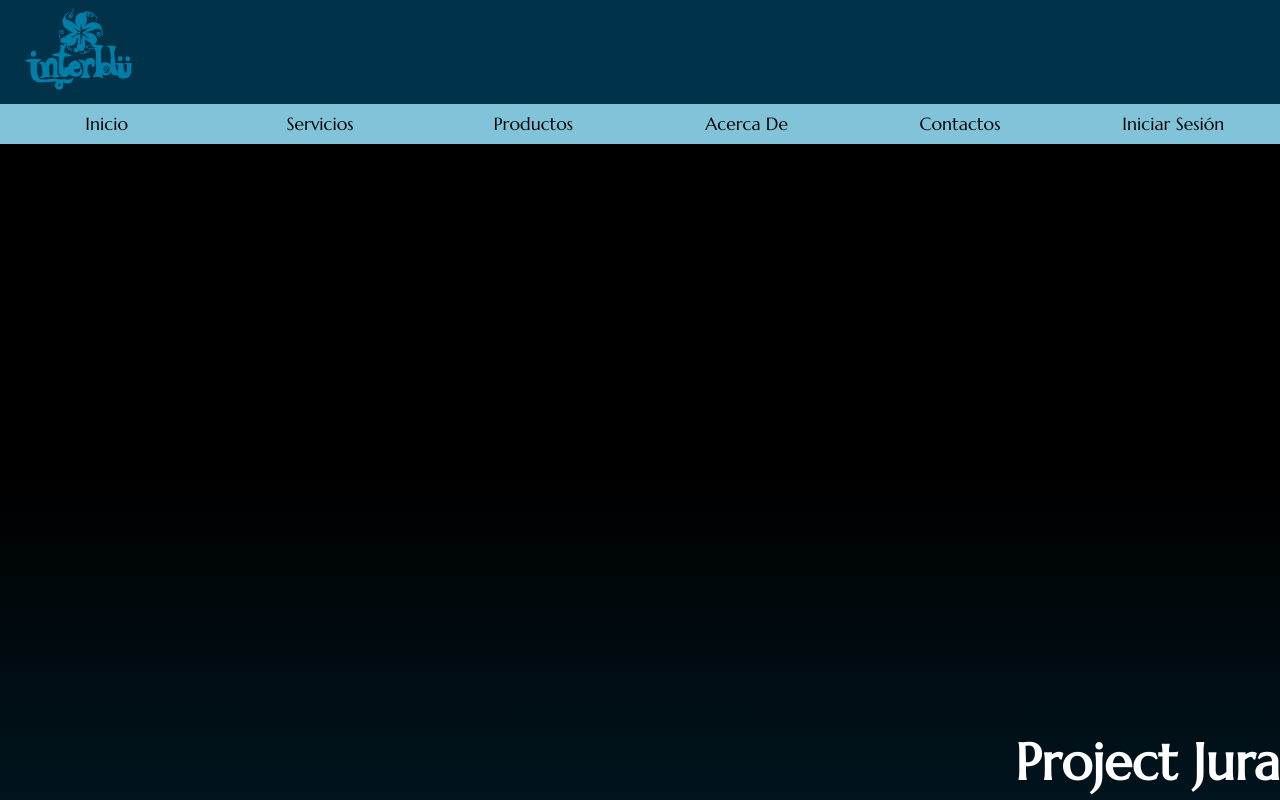
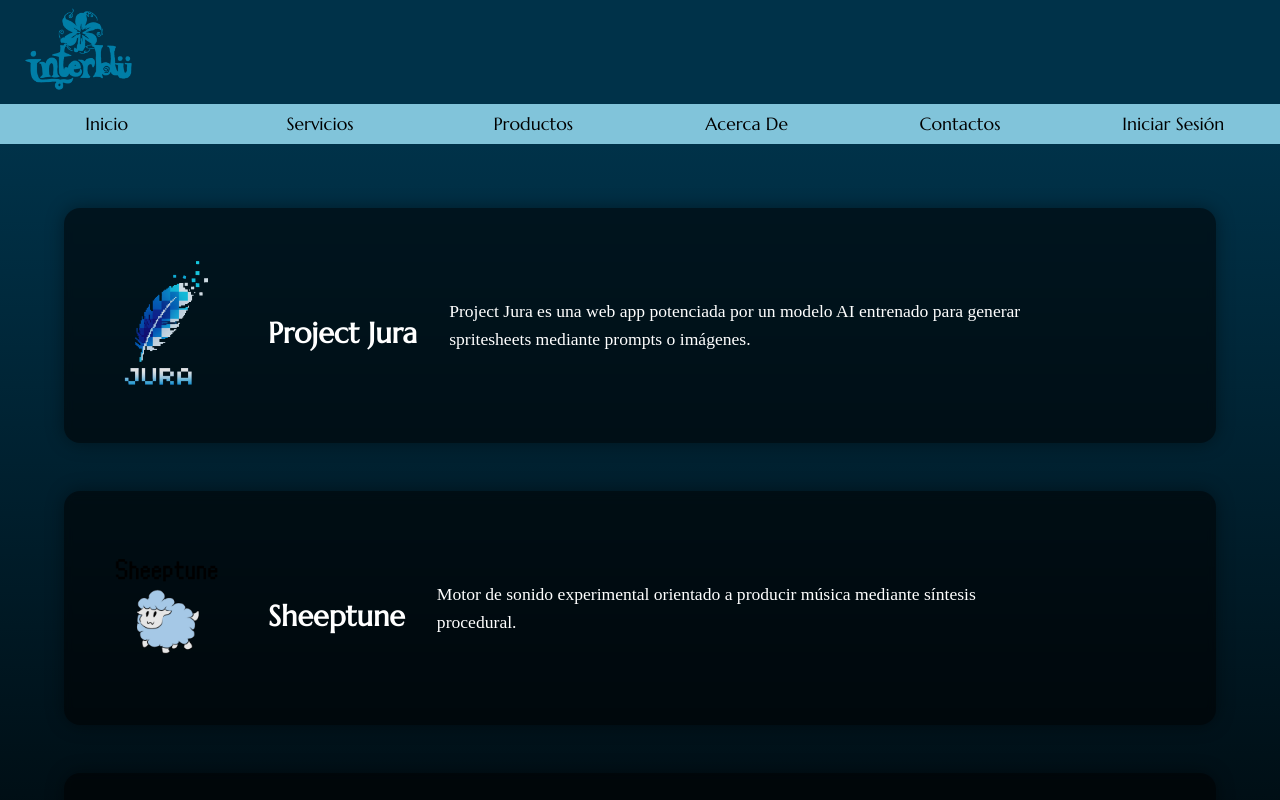
Before and after one commit to mrck245/interblu-project, a Vue app: page /services in a window 1280 px wide. Shown: the top 800 px of the page. Built offline with nearby package versions, Linux system fonts and the light colour scheme.

Commit message:
ib-dev-1.3.1

```diff
--- a/src/components/hero-saas.vue
+++ b/src/components/hero-saas.vue
@@ -185,8 +185,7 @@ const prevSlide = () => {
   /* Degradado Sutil de Transparente a Blanco si lo necesitas para asegurar la legibilidad del texto aqua */
   background: linear-gradient(
     to right,
-    rgba(255, 255, 255, 0) 50%,
-    rgba(255, 255, 255, 0.007) 100%
+    #81c4da 20%, #fff 70%
   );
   /* Si prefieres no tener ningún oscurecimiento en la imagen, usa: background: none; */
 }
@@ -241,8 +240,7 @@ const prevSlide = () => {
   height: 100%;
   background: linear-gradient(
     to left,
-    /* El oscurecimiento se mueve a la izquierda */ rgba(255, 255, 255, 0) 10%,
-    /* Transparente en el 50% */ #fff 60% /* Blanco semi-opaco en la izquierda */
+   rgba(255, 255, 255, 0) 10%, #fff 60%
   );
 }
 </style>
--- a/src/components/services-hero1.vue
+++ b/src/components/services-hero1.vue
@@ -1,37 +1,103 @@
 <template>
-  <section class="services-hero1">
-    <h1>Project Jura</h1>
-    <p>
-      Project Jura es un proyecto que consiste en una web app potenciada por un modelo AI entrenado
-      para generar spritesheets a través de prompts o imágenes que solicite el usuario. Fecha
-      estimada de lanzamiento: Verano del 2026
-    </p>
+  <section class="page-wrapper">
+    <div class="services-grid">
+
+      <div class="service-card" v-for="item in services" :key="item.title">
+        <img :src="item.img" alt="logo" class="service-img" />
+        <h2>{{ item.title }}</h2>
+        <p>{{ item.text }}</p>
+      </div>
+
+    </div>
   </section>
 </template>
 
-<script setup></script>
+<script setup>
+import ms1 from '@/assets/Sources/pictures/juralogo.png'
+import ms2 from '@/assets/Sources/pictures/sheeptunelogo.png'
+import ms3 from '@/assets/Sources/pictures/asperlogo.png'
+
+const services = [
+  {
+    title: "Project Jura",
+    text: "Project Jura es una web app potenciada por un modelo AI entrenado para generar spritesheets mediante prompts o imágenes.",
+    img: ms1
+  },
+  {
+    title: "Sheeptune",
+    text: "Motor de sonido experimental orientado a producir música mediante síntesis procedural.",
+    img: ms2
+  },
+  {
+    title: "Asper AI",
+    text: "Modelo de IA pequeño para tareas internas de Interblü, optimizado para respuesta rápida.",
+    img: ms3
+  }
+]
+</script>
 
 <style scoped>
-.services-hero1 {
-  width: 100%;
-  height: 200vh;
-  background: linear-gradient(to top, #003249 20%, #000000 70%);
-  display: flex;
-  flex-direction: column;
-  align-items: flex-end;
-  justify-content: center;
-  font-size: 3vh;
-  color: #fff;
+/* ✨ Ajuste global para no meter contenido bajo el header */
+.page-wrapper {
+  padding-top: 18vh; /* MISMA ALTURA DEL HEADER */
 }
 
-.services-hero1 h1 {
+/* GRILLA */
+.services-grid {
+  display: grid;
+  grid-template-columns: repeat(1fr);
+  gap: 3rem;
+  padding: 4rem;
+  background: linear-gradient(to bottom, #003249, #000);
+  min-height: 100vh;
+}
+
+/* TARJETAS */
+.service-card {
+  background: rgba(0, 0, 0, 0.55);
+  padding: 2rem;
+  border-radius: 1rem;
+  color: #fff;
+  backdrop-filter: blur(4px);
+  box-shadow: 0 0 18px rgba(0,0,0,0.4);
+
+  /* 🟦 LO IMPORTANTE: LAYOUT EN FILA */
+  display: flex;
+  align-items: center;
+  gap: 2rem;
+
+  text-align: left; /* texto hacia la derecha, correctamente alineado */
+}
+
+/* IMAGEN */
+.service-img {
+  width: 140px;
+  height: auto;
+  filter: brightness(0.9);
+  flex-shrink: 0; /* evita que la imagen se deforme */
+}
+
+/* TITULOS */
+/* Texto a la derecha */
+.service-card h2 {
   font-family: 'Marcellus', serif;
-  /* 🛑 CORRECCIÓN 4: Alineación de títulos a la izquierda */
-  text-align: end;
-  /* Usamos margin-left en lugar de margin-right para indentación */
-  margin-left: 4rem;
-  margin-right: 0; /* Aseguramos que no haya margin-right */
-  font-size: 4vw;
-  margin-bottom: 1rem;
+  font-size: 1.8rem;
+  margin-bottom: 0.5rem;
+}
+
+.service-card p {
+  font-size: 1.1rem;
+  line-height: 1.6;
+  max-width: 600px;
+}
+@media (max-width: 900px) {
+  .service-card {
+    flex-direction: column;
+    text-align: center;
+  }
+
+  .service-img {
+    margin-bottom: 1rem;
+  }
 }
 </style>
```
Also changed, not shown: 1 other file (tests, documents, lock files or other folders).
